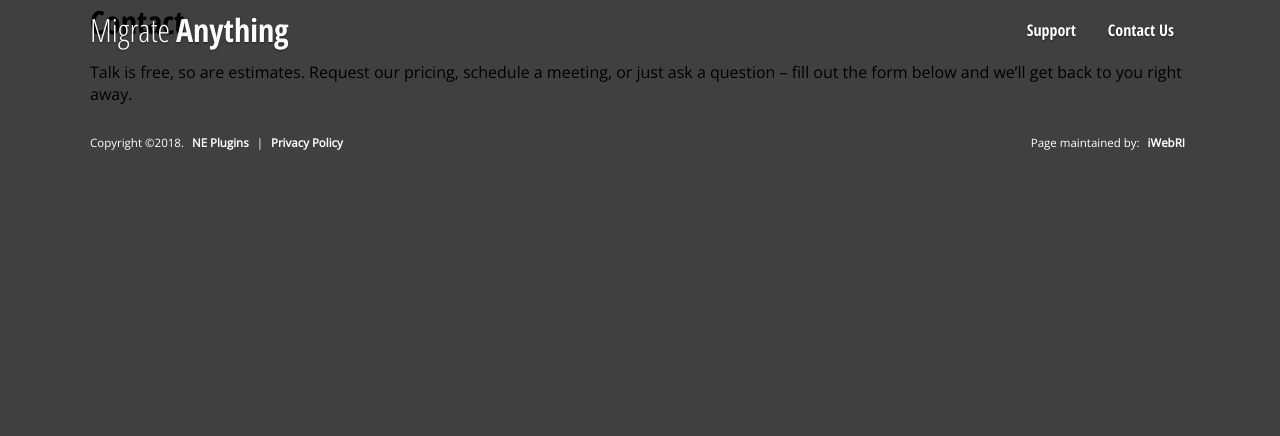
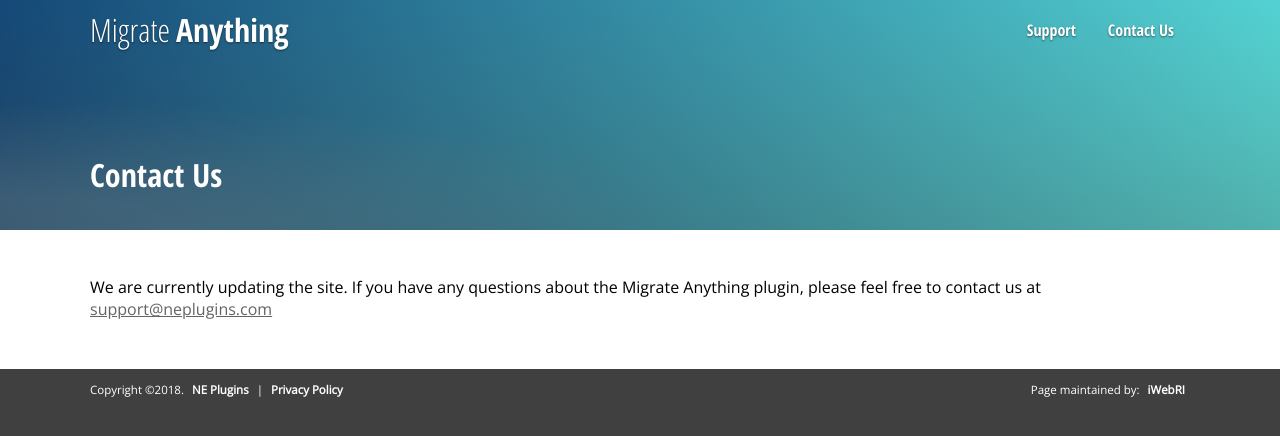
Before and after one commit to jmlopes1283/migrateanything, a Nuxt app: page /contact in a window 1280 px wide. Shown: the top 436 px of the page. Built offline with nearby package versions, Linux system fonts and the light colour scheme.

Commit message:
content update

```diff
--- a/components/about.vue
+++ b/components/about.vue
@@ -43,7 +43,7 @@
                         title: 'Moving your site to Wordpress?',
                         backgroundImage: '/ma-screenshot.jpg',
                         desc: 'Moving over your website from one platform to another can be a challenge, which can often require a lot of time and money. With the Wordpress Migrate Anything plugin, moving over multiple pages, posts, images & documents can be achieved in a few easy steps and in seconds per page.',
-                        link: 'https://vimeo.com/81625407',
+                        link: '/contact',
                         ltitle: 'Watch Video',
                     },
                 ],
@@ -54,11 +54,11 @@
                     },
                     {
                         type: 'Pro',
-                        desc: '<ul style="list-style-type: disc;margin: 0 0 0 2em;font-size: 120%"><li style="padding: 0 0 .5em">WP MultiSite</li><li style="padding: 0 0 .5em">Limited Online Support</li><li style="padding: 0 0 .5em">Unlimited page migrations</li></ul><br/><center><a href="/go-pro" class="btn background-blue"><span>Go PRO</span></a></center><br/>',
+                        desc: '<ul style="list-style-type: disc;margin: 0 0 0 2em;font-size: 120%"><li style="padding: 0 0 .5em">WP MultiSite</li><li style="padding: 0 0 .5em">Limited Online Support</li><li style="padding: 0 0 .5em">Unlimited page migrations</li></ul><br/><center><a href="/contact" class="btn background-blue"><span>Go PRO</span></a></center><br/>',
                     },
                     {
                         type: 'Leave the work to us',
-                        desc: '<p>Don&#44;t have the time to migrate your site? Then leave all the work to us!<br/><br/><center><a href="/let-us-do-it" class="btn background-blue"><span>Find out more!</span></a></center></p>',
+                        desc: '<p>Don&#44;t have the time to migrate your site? Then leave all the work to us!<br/><br/><center><a href="/contact" class="btn background-blue"><span>Find out more!</span></a></center></p>',
                     },
                 ],
             }
--- a/components/navigation.vue
+++ b/components/navigation.vue
@@ -5,7 +5,7 @@
 	        <div v-on:click="toggleMenu" id="burger" class="nav-left-icon burger-menu-btn z2"><span class="background-blue"></span></div>
 	        <nav id="navMenu" class="z1">
 	            <ul class="column flex-box roboto-slab">
-	                <li v-on:click="navigate"><nuxt-link to="/support">Support</nuxt-link></li>
+	                <li v-on:click="navigate"><nuxt-link to="/contact">Support</nuxt-link></li>
 	                <li v-on:click="navigate"><nuxt-link to="/contact" href="#">Contact Us</nuxt-link></li>
 	            </ul>
 	        </nav>
--- a/pages/contact.vue
+++ b/pages/contact.vue
@@ -1,14 +1,44 @@
 <template>
-
-    <div class="inner">
-        <h2>Contact</h2>
-        <p>Talk is free, so are estimates. Request our pricing, schedule a meeting, or just ask a question – fill out the form below and we’ll get back to you right away.</p>
-    </div>
+	<div>
+		<div class="masthead txt-white flex-box one-column flex-end">
+			<div class="inner">
+				<h2>Contact Us</h2>
+			</div>
+		</div>
+		<div class="layer background-white pad-vert more layer">
+		    <div class="inner">
+		    	<h3></h3>
+		        <p>We are currently updating the site. If you have any questions about the Migrate Anything plugin, please feel free to contact us at <a href="mailto:support@neplugins.com">support@neplugins.com</a></p>
+		    </div>
+	    </div>
+	</div>
 
 </template>
 
 <style scoped>
+.layer {
+	position: relative;
+	z-index: 2;
+}
 
+.masthead {
+	background: #092756;
+    background: -webkit-radial-gradient(0% 100%, ellipse cover, rgba(104, 128, 138, .4) 10%,rgba(138, 114, 76, 0) 40%), linear-gradient(to bottom, rgba(57, 173, 219, .25) 0%,rgba(42, 60, 87, .4) 100%), linear-gradient(135deg, #092756 0%,#6bffe6 100%);
+    height: 230px;
+    max-height: 100vh;
+    padding: 0;
+    position: relative;
+    z-index: 1;
+}
 
+.flex-box.one-column > .inner {
+	margin: 0 auto 2em;
+	width: 97%;
+}
+
+.masthead h2,
+.masthead p {
+	margin: 0;
+}
 
 </style>
--- a/pages/index.vue
+++ b/pages/index.vue
@@ -113,7 +113,7 @@
 	position: absolute;
 		right: 0;
 		top: 0;
-	width: 50%;
+	width: 100vw;
 }
 
 main div h2 {
@@ -251,18 +251,21 @@
 	 transition: all 1s ease;
 	 transform: rotate(-50deg);
 }
+.rocket-container.hide {
+	display: none;
+}
  .rocket-container.boom {
 	 animation: float 4.25s linear infinite;
 	 transition-delay: 2s;
 	 margin: -150px -150px 0 0;
-	 right: 50%;
+	 right: 320px;
 	 top: 50%;
 	/*Mobile*/
 }
 
 @media screen and (max-width: 1200px) {
 	 .rocket-container.boom {
-		 right: 55%;
+		 right: 25%;
 		 top: 75%;
 	}
 }
@@ -319,20 +322,23 @@
  .smoke-bubbles {
 	 animation: none;
 	 position: absolute;
-	 width: 2000px;
-	 height: 400%;
-	 bottom: -240%;
-	 left: 90%;
+	 width: 500px;
+	 height: 360px;
+	 bottom: -73%;
+	 left: calc(100vw - 357px);
 	 opacity: 0;
 	 background-color: white;
-	 transform: translateX(-50%) scale(0.25) rotate(-22deg);
-	 transition: all 2s ease;
+	 transform: rotate(-31deg);
+	 transition: all 2s ease-in-out;
 	 z-index: 100;
+}
+.smoke-bubbles.hide {
+	display: none;
 }
 @media screen and (max-width: 1200px) {
 	 .smoke-bubbles {
-		 width: 2200px;
-		 left: 93%;
+		 left: calc(100vw - 310px);
+		 bottom: -300px;
 	}
 }
  .smoke-bubbles.boom {
```
Also changed, not shown: static/js/load.js (+16 -0 lines).
